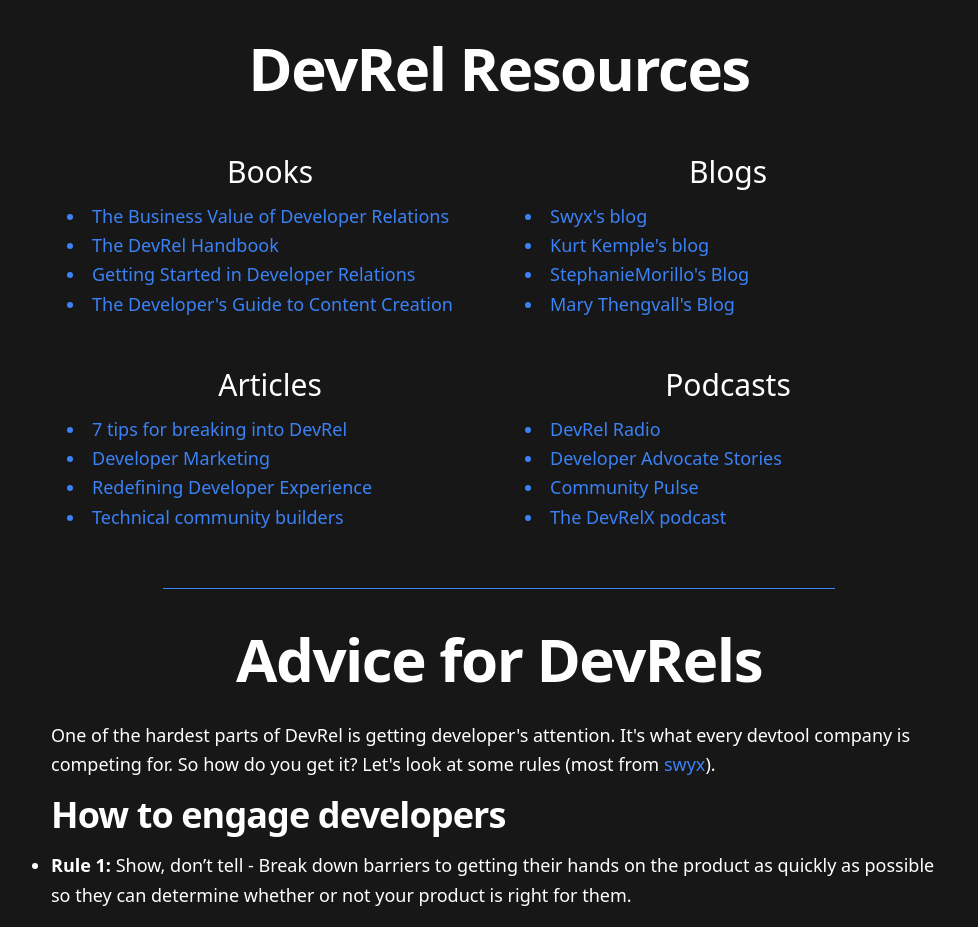
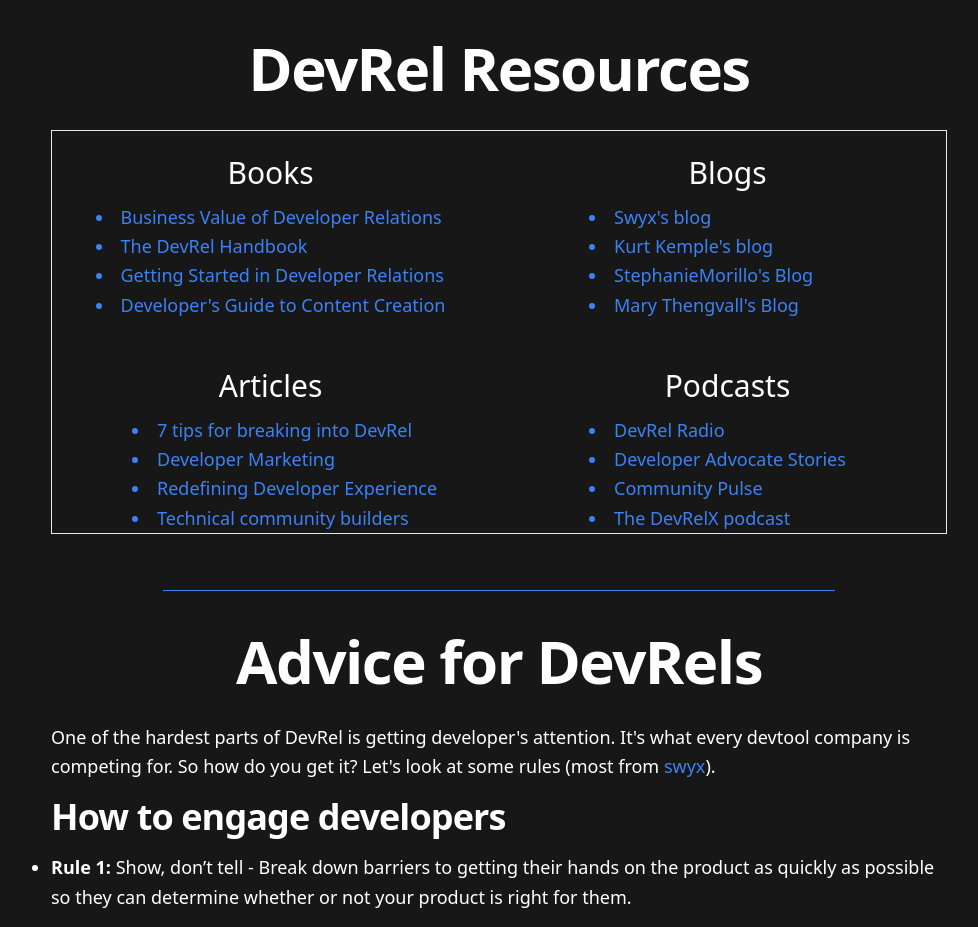
Before and after one commit to Nutlope/whatisdevrel, a Next.js app: page / in a window 1280 px wide. Shown: the part 3500-4427 px from the top of the page, without its empty margins (141-1119 px from the left). Built offline with nearby package versions, Linux system fonts and the light colour scheme.

Commit message:
fixed og:image

```diff
--- a/components/MetaHead.js
+++ b/components/MetaHead.js
@@ -8,13 +8,17 @@ export default function MetaHead() {
         name="description"
         content="All you need to know about DevRel and how to get into it."
       />
+      <meta property="og:url" content={`https://www.whatisdevrel.com`} />
       <meta property="og:site_name" content="WhatisDevRel.com" />
       <meta
         property="og:description"
         content="All you need to know about DevRel and how to get into it."
       />
       <meta property="og:title" content="What is DevRel?" />
-      <meta property="og:image" content="/ogimage.png" />
+      <meta
+        property="og:image"
+        content="https://www.whatisdevrel.com/ogimage.png"
+      />
       <meta name="twitter:card" content="summary_large_image" />
       <meta name="twitter:site" content="@nutlope" />
       <meta name="twitter:title" content="What is DevRel?" />
@@ -22,7 +26,10 @@ export default function MetaHead() {
         name="twitter:description"
         content="All you need to know about DevRel and how to get into it."
       />
-      <meta name="twitter:image" content="/ogimage.png" />
+      <meta
+        name="twitter:image"
+        content="https://www.whatisdevrel.com/ogimage.png"
+      />
     </Head>
   );
 }
--- a/components/Resources.js
+++ b/components/Resources.js
@@ -1,4 +1,6 @@
 /* eslint-disable react/no-unescaped-entities */
+// TODO: Convert this into a compoment then map through
+// TODO: Apply the styles in the first div to the rest
 
 export default function Resources() {
   return (
@@ -7,13 +9,13 @@ export default function Resources() {
       <h1 className="mt-4 mb-8 w-full text-center text-5xl font-bold tracking-tight sm:text-6xl">
         DevRel Resources
       </h1>
-      <div className="mt-6 grid gap-16 pt-6 text-center text-blue-500 lg:grid-cols-2 lg:gap-x-5 lg:gap-y-12">
-        <div>
+      <div className="mt-6 grid gap-16 border pt-6 text-center text-blue-500 lg:grid-cols-2 lg:gap-x-5 lg:gap-y-12">
+        <div className="flex flex-col">
           <h2 className="mb-3 text-3xl text-white">Books </h2>
-          <ul className="ml-4 list-inside list-disc text-left">
+          <ul className="flex list-inside list-disc flex-col self-center text-left">
             <li>
               <a href="https://www.amazon.com/Business-Value-Developer-Relations-Communities/dp/1484237471/ref=pd_sbs_1/137-5281060-5988909?pd_rd_w=j1ksT&pf_rd_p=f8e24c42-8be0-4374-84aa-bb08fd897453&pf_rd_r=5J80EP23D4HT23HFJA2K&pd_rd_r=fe52f5c1-5dcc-4f78-914f-126eac837a09&pd_rd_wg=jAKKa&pd_rd_i=1484237471&psc=1">
-                The Business Value of Developer Relations
+                Business Value of Developer Relations
               </a>
             </li>
             <li>
@@ -26,14 +28,14 @@ export default function Resources() {
             </li>
             <li>
               <a href="https://www.stephaniemorillo.co/product-page/the-developer-s-guide-to-content-creation">
-                The Developer's Guide to Content Creation
+                Developer's Guide to Content Creation
               </a>
             </li>
           </ul>
         </div>
         <div>
           <h2 className="mb-3 text-3xl text-white">Blogs </h2>
-          <ul className="ml-4 list-inside list-disc text-left">
+          <ul className="ml-20 list-inside list-disc text-left">
             <li>
               <a href="https://www.swyx.io/ideas?filter=devrel">Swyx's blog</a>
             </li>
@@ -54,7 +56,7 @@ export default function Resources() {
         </div>
         <div>
           <h2 className="mb-3 text-3xl text-white">Articles </h2>
-          <ul className="ml-4 list-inside list-disc text-left">
+          <ul className="ml-20 list-inside list-disc text-left">
             <li>
               <a href="https://dev.to/dabit3/7-tips-for-breaking-into-devrel-7jk">
                 7 tips for breaking into DevRel
@@ -79,7 +81,7 @@ export default function Resources() {
         </div>
         <div>
           <h2 className="mb-3 text-3xl text-white">Podcasts </h2>
-          <ul className="ml-4 list-inside list-disc text-left">
+          <ul className="ml-20 list-inside list-disc text-left">
             <li>
               <a href="https://devrelrad.io/">DevRel Radio</a>
             </li>
```
Also changed, not shown: pages/index.js (+4 -5 lines), 1 other file (tests, documents, lock files or other folders).
